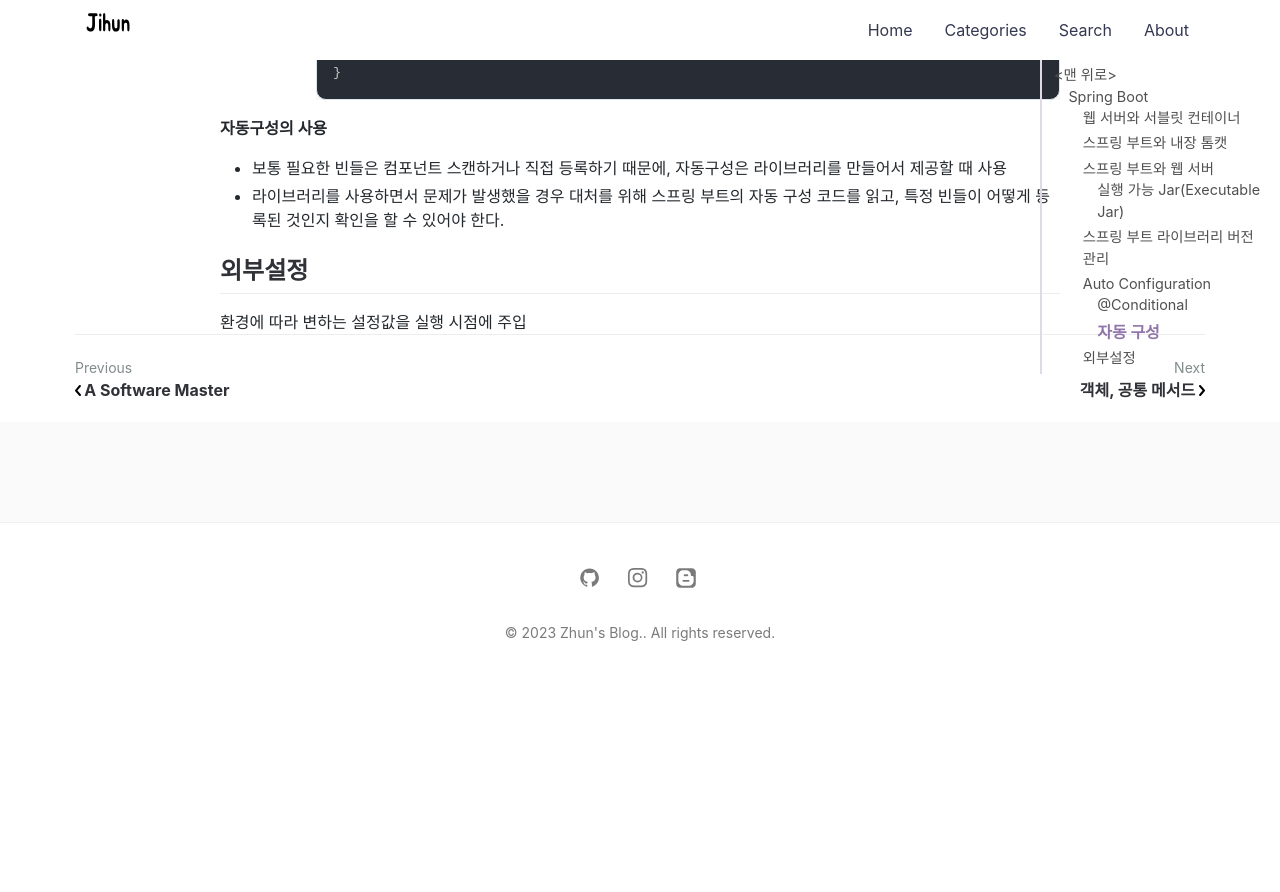
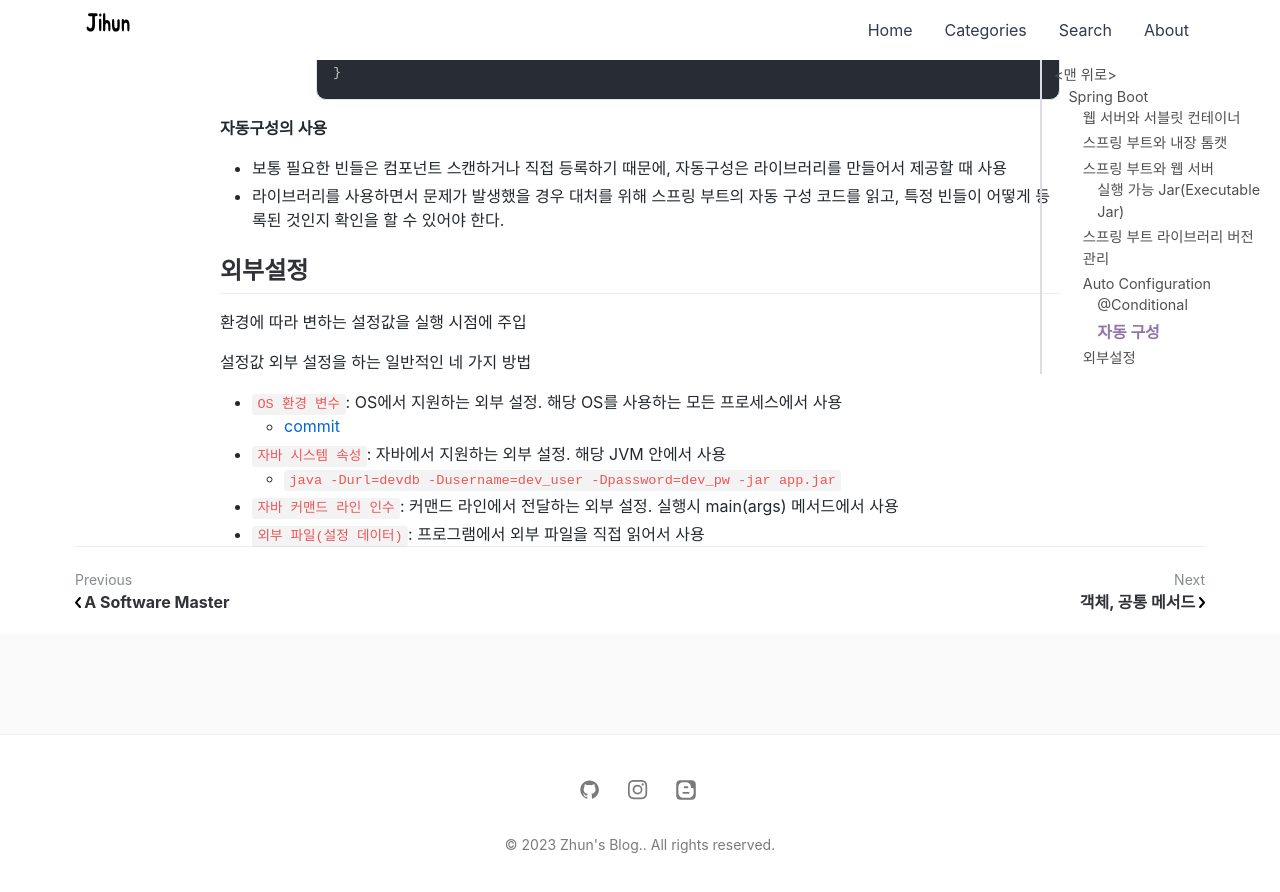
Before and after one commit to jihunparkme/jihunparkme.github.io, a Jekyll site: the page built from _posts/2023-04-06-spring-boot.md, in a window 1280 px wide and 900 px high, scrolled down 12479 px. Shown: the top 892 px of the window. Built offline with Jekyll 4.4.1, drawn with Linux system fonts in a browser that asks for light colours; nearby versions of some CDN libraries; comment, search, counter and statistics services are not loaded; before the commit the page ends 13167 px from its top, so only the background shows below that; some of the changed text lies outside the part shown.

Commit message:
[SpringBoot] 외부설정: 자바 시스템 속성

```diff
--- a/_posts/2023-04-06-spring-boot.md
+++ b/_posts/2023-04-06-spring-boot.md
@@ -516,3 +516,11 @@ public class JdbcTemplateAutoConfiguration {
 ## 외부설정
 
 환경에 따라 변하는 설정값을 실행 시점에 주입
+
+설정값 외부 설정을 하는 일반적인 네 가지 방법
+- `OS 환경 변수`: OS에서 지원하는 외부 설정. 해당 OS를 사용하는 모든 프로세스에서 사용
+  - [commit](https://github.com/jihunparkme/Inflearn-Spring-Boot/commit/8dafc144067cbb603716e428fffe901b2cb5aab0)
+- `자바 시스템 속성`: 자바에서 지원하는 외부 설정. 해당 JVM 안에서 사용
+  - `java -Durl=devdb -Dusername=dev_user -Dpassword=dev_pw -jar app.jar`
+- `자바 커맨드 라인 인수`: 커맨드 라인에서 전달하는 외부 설정. 실행시 main(args) 메서드에서 사용
+- `외부 파일(설정 데이터)`: 프로그램에서 외부 파일을 직접 읽어서 사용
```
